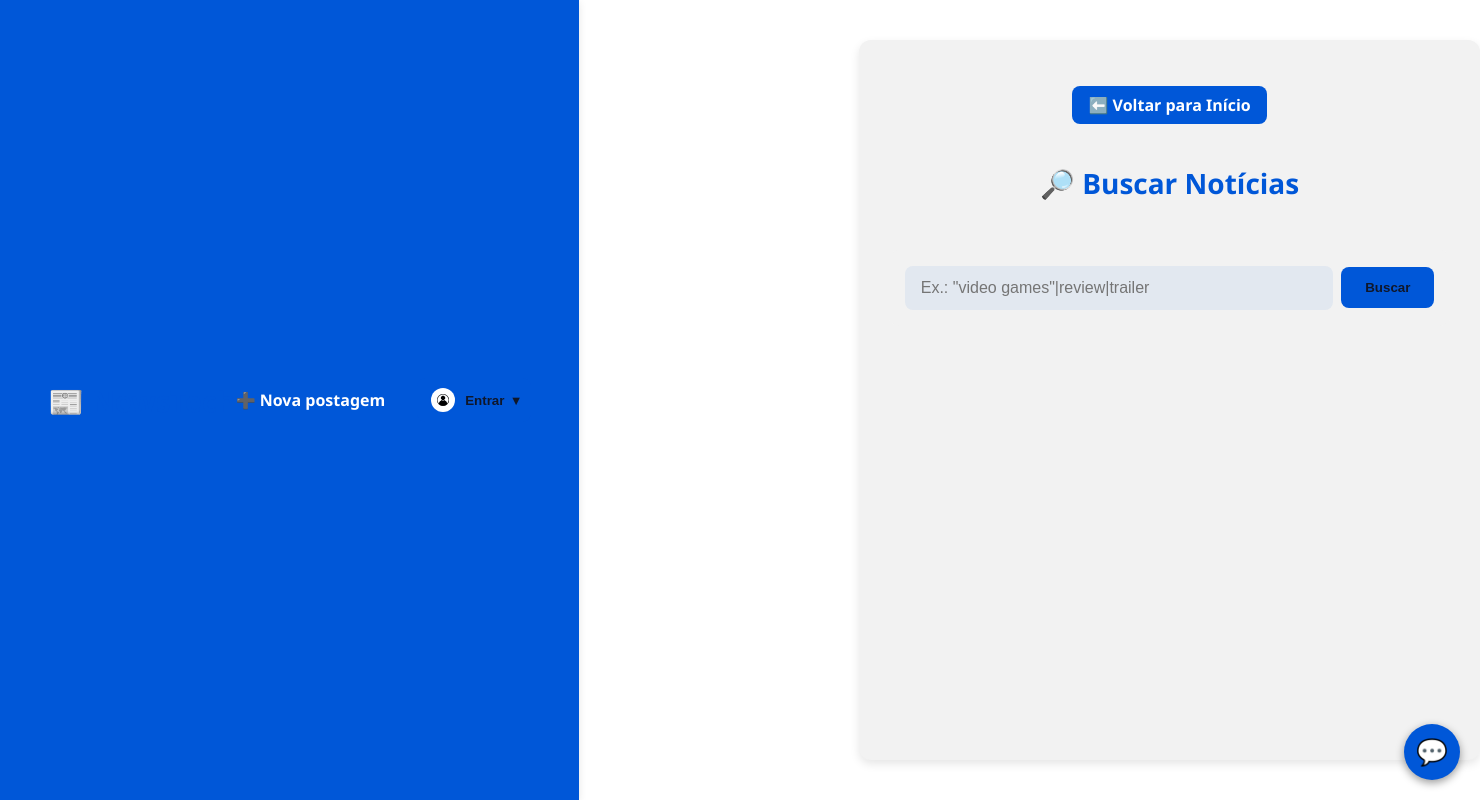
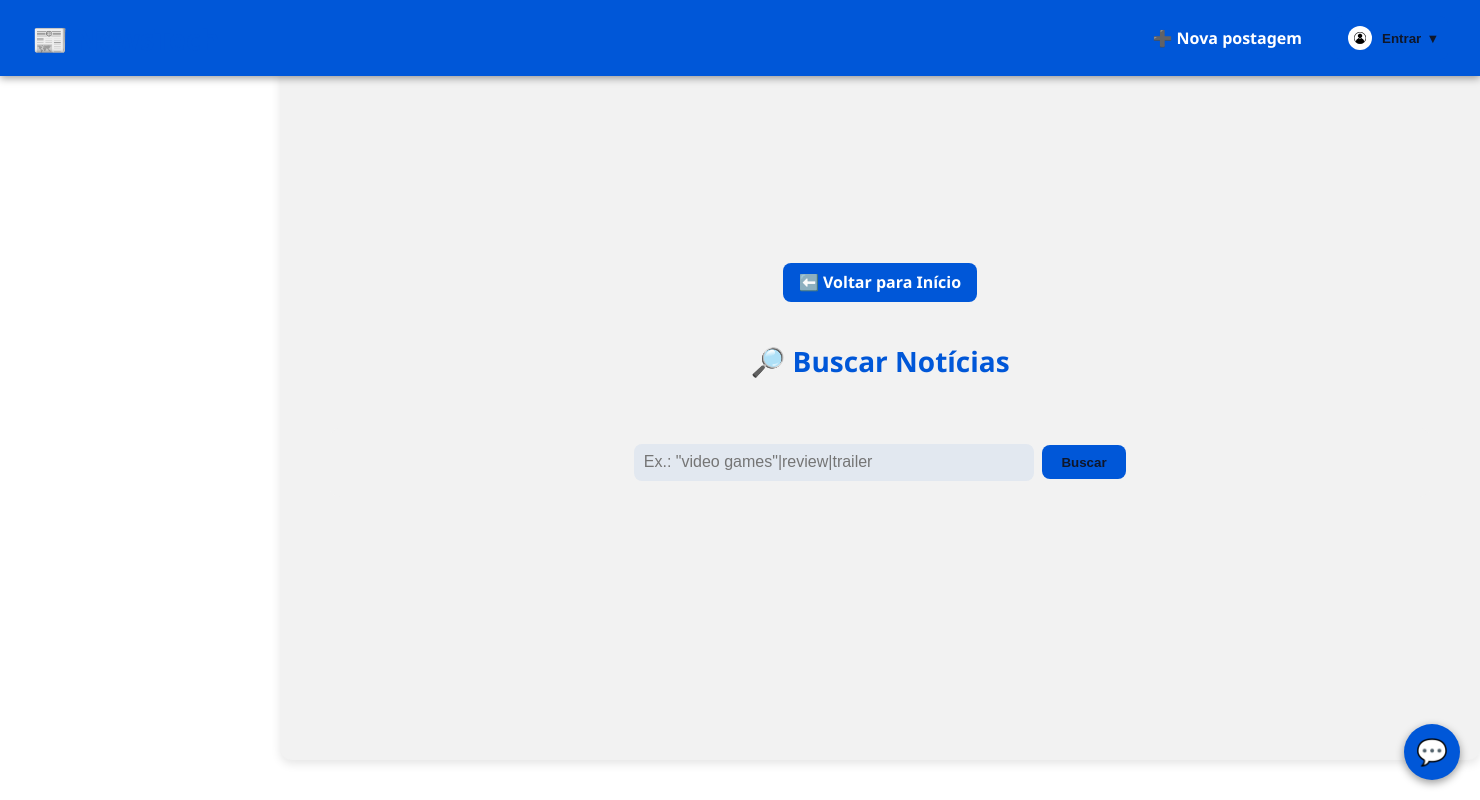
Before and after one commit to Diegames10/NewsTechApp, a Flask app: page /buscar-chat in a window 1480 px wide. Run offline with Flask 3, Linux system fonts and the light colour scheme; parts of the project's set-up code (start-up, migrations or seed data) failed here and were passed over; some libraries are stand-ins or nearby versions.

Commit message:
Update news.html

```diff
--- a/login_app/templates/news.html
+++ b/login_app/templates/news.html
@@ -19,33 +19,93 @@
   <meta name="theme-color" content="#ffffff">
 
   <style>
-    /* ======== LAYOUT GERAL ======== */
-    /* === ÁREA PRINCIPAL (abaixo do header) === */
-main {
-  flex: 1;                     /* ocupa todo o espaço livre abaixo do header */
-  display: grid;               /* centralização fácil */
-  place-items: center;         /* centraliza H e V */
-  padding: 2rem 1rem;          /* respiro nas bordas */
-}
+    /* ======== LAYOUT CENTRALIZADO DA PÁGINA NEWS ======== */
 
-/* Contêiner do conteúdo da página de notícias */
-.news-wrap {
-  width: min(1100px, 100%);    /* largura máxima agradável */
-  background: #11182780;       /* leve contraste (opcional) */
-  border-radius: 12px;
-  padding: 1.25rem;
-}
+    /* Mantém o cabeçalho fixo e estilizado */
+    header {
+      background: #1e293b;
+      color: #f1f5f9;
+      padding: 1rem 2rem;
+      display: flex;
+      align-items: center;
+      justify-content: space-between;
+      box-shadow: 0 2px 8px rgba(0, 0, 0, .4);
+      position: fixed;     /* fixo no topo */
+      top: 0;
+      left: 0;
+      width: 100%;
+      z-index: 300;
+    }
 
-/* A grade de cards em si */
-.grid {
-  width: 100%;
-  margin: 0 auto;
-  display: grid;
-  gap: 1rem;
-  grid-template-columns: repeat(auto-fill, minmax(280px, 1fr));
-}
+    /* O corpo abaixo do header */
+    body {
+      margin: 0;
+      background: #0f172a;
+      color: #f1f5f9;
+      font-family: "Segoe UI", system-ui, -apple-system, sans-serif;
+      min-height: 100vh;
+      display: flex;
+      flex-direction: column;
+    }
 
+    /* O conteúdo principal ocupa o restante da tela */
+    main {
+      flex: 1;
+      display: flex;
+      justify-content: center;  /* centraliza horizontal */
+      align-items: center;      /* centraliza vertical */
+      padding-top: 90px;        /* espaço pro header fixo */
+      padding-bottom: 40px;
+    }
 
+    /* Bloco central (caixa da busca + resultados) */
+    .news-wrap {
+      width: min(700px, 90%);
+      background: #1e293b;
+      border-radius: 12px;
+      box-shadow: 0 4px 10px rgba(0, 0, 0, .4);
+      padding: 2rem;
+      text-align: center;
+    }
+
+    /* Título e formulário */
+    h1 {
+      color: #38bdf8;
+      margin-bottom: 1rem;
+    }
+
+    form.search {
+      display: flex;
+      gap: 0.5rem;
+      justify-content: center;
+      flex-wrap: wrap;
+    }
+
+    /* Campos */
+    form.search input {
+      flex: 1;
+      min-width: 220px;
+      max-width: 400px;
+      padding: 0.6rem;
+      border: none;
+      border-radius: 8px;
+      background: #162036;
+      color: #fff;
+    }
+    form.search button {
+      background: #38bdf8;
+      color: #0f172a;
+      border: none;
+      border-radius: 8px;
+      padding: 0.6rem 1.2rem;
+      font-weight: bold;
+      cursor: pointer;
+      transition: all 0.2s ease;
+    }
+    form.search button:hover {
+      transform: scale(1.05);
+      opacity: 0.9;
+    }
 
   </style>
 </head>
```
